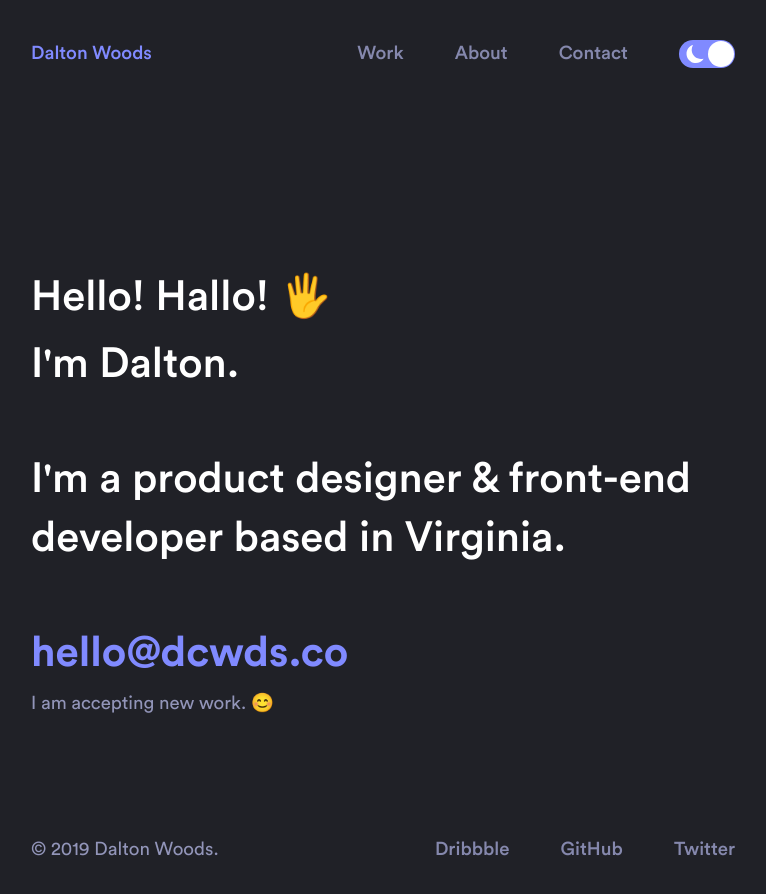
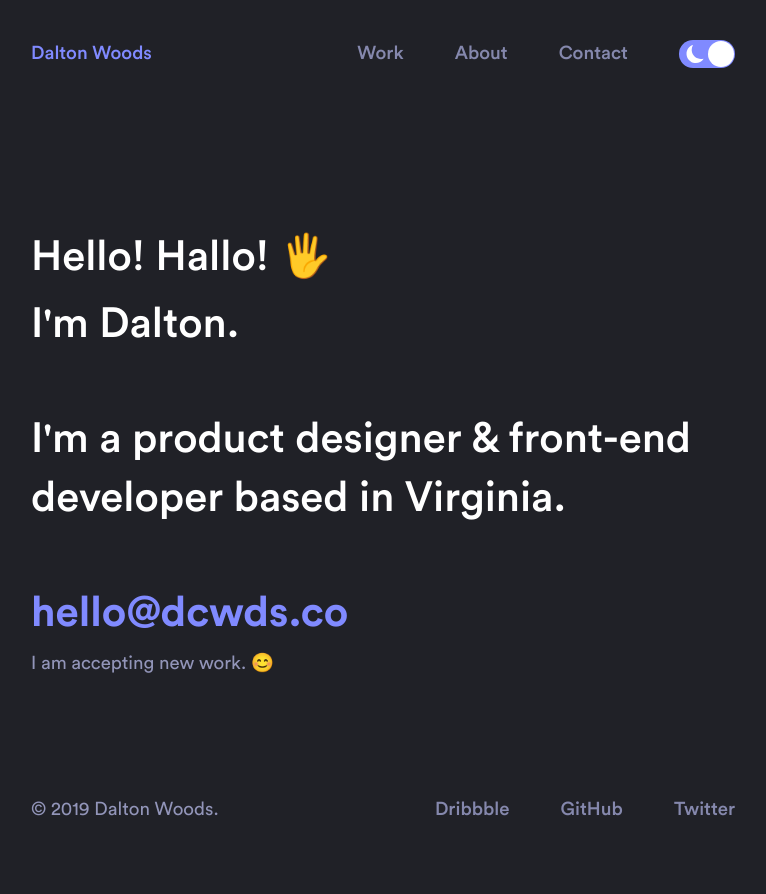
Before and after one commit to dcwds/portfolio, a Gatsby site: page / in a window 1280 px wide. Shown: the whole page, without its empty margins (257-1023 px from the left). After the commit the page ends 863 px from the top, so only its background shows below. Built offline with nearby package versions, Linux system fonts and the light colour scheme; Gatsby itself is replaced by a stand-in of ours.

Commit message:
Tweak margin of StyledContent component in Layout.

```diff
--- a/src/layout/index.tsx
+++ b/src/layout/index.tsx
@@ -15,7 +15,7 @@ const StyledContent = styled.main`
   margin: var(--margin);
 
   ${media.sm} {
-    --margin: 25vh auto 15vh auto;
+    --margin: 20vh auto 15vh auto;
   }
 `
 
```
